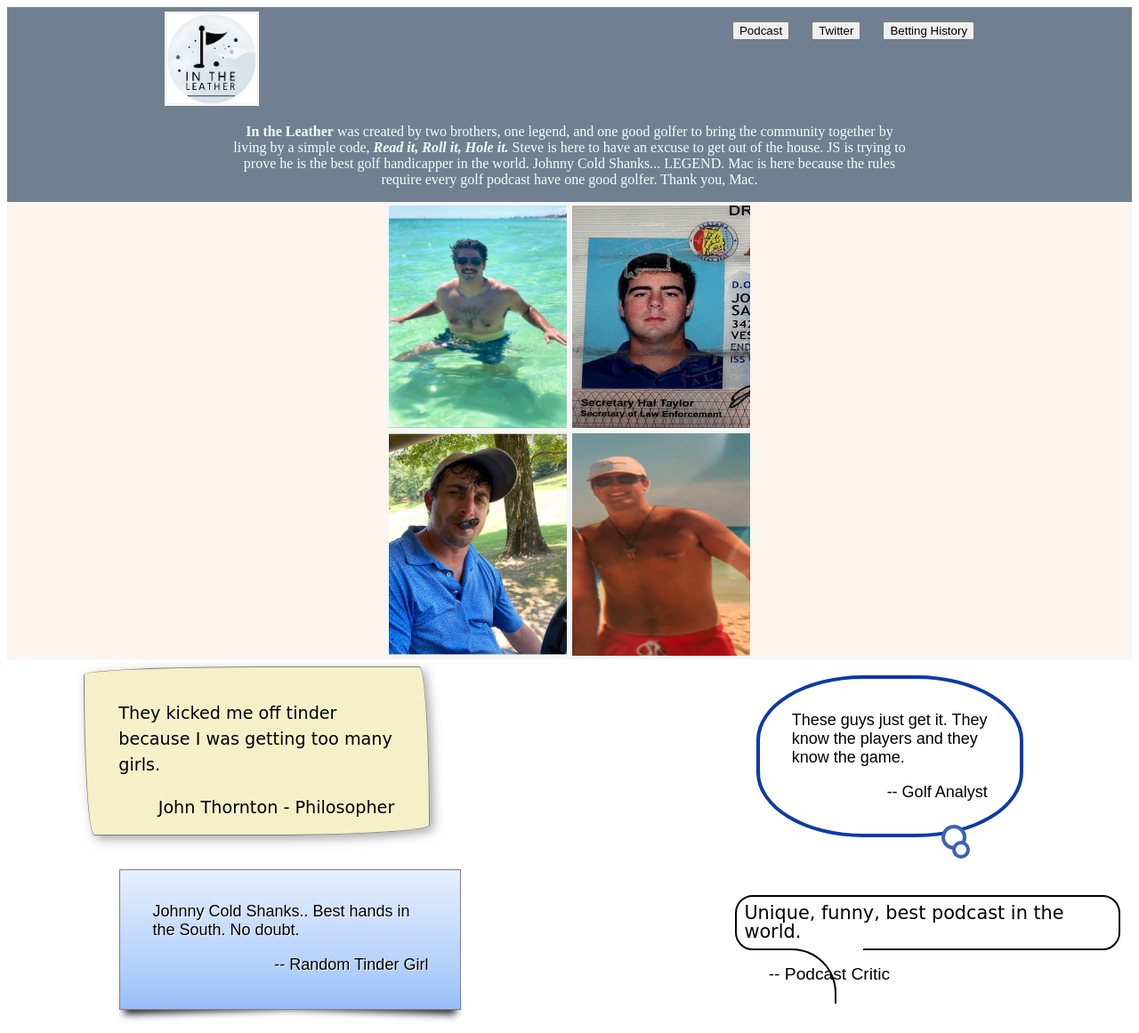
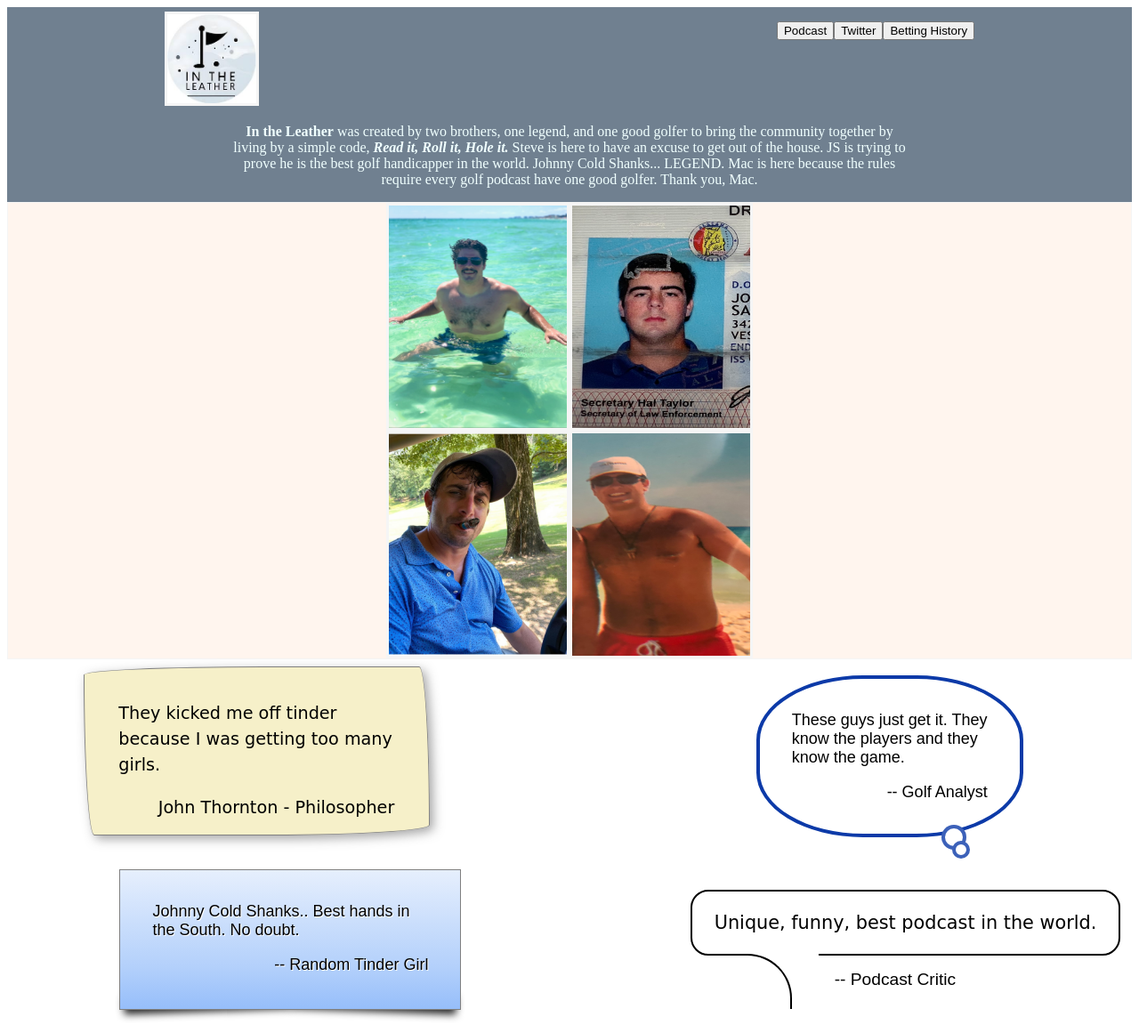
Before and after one commit to shsanders12/intheleather, a plain HTML site: page index.html in a window 1280 px wide. Shown: the whole page at 89% size. Drawn offline with Linux system fonts and the light colour scheme.

Commit message:
another update

```diff
--- a/index.html
+++ b/index.html
@@ -2,6 +2,7 @@
 <html lang="en">
 <head>
     <meta charset="UTF-8">
+    <meta http-equiv="X-UA-Compatible" content="IE=edge">
     <meta name="viewport" content="width=device-width, initial-scale=1.0">
     <title>In the Leather</title>
     <link rel="stylesheet" href="styles.css">
--- a/styles.css
+++ b/styles.css
@@ -13,7 +13,7 @@
 .links {
     list-style-type: none;
     display: flex;
-    gap: 25px;
+    justify-content: space-between;
     padding-right: 5%;
 }
 a {
@@ -145,7 +145,7 @@ img {
     margin: 0;
     border: solid 2px;
     border-radius: 20px;
-    padding: 2%;
+    padding: 25px;
 }
 .quotefour .left:after {
     content:"";
@@ -177,6 +177,6 @@ img {
     margin: 0;
     padding-top: 15px;
     z-index: 1;
-    margin-left: 6%;
+    margin-left: 150px;
     padding-left: 12px;
 }
```
